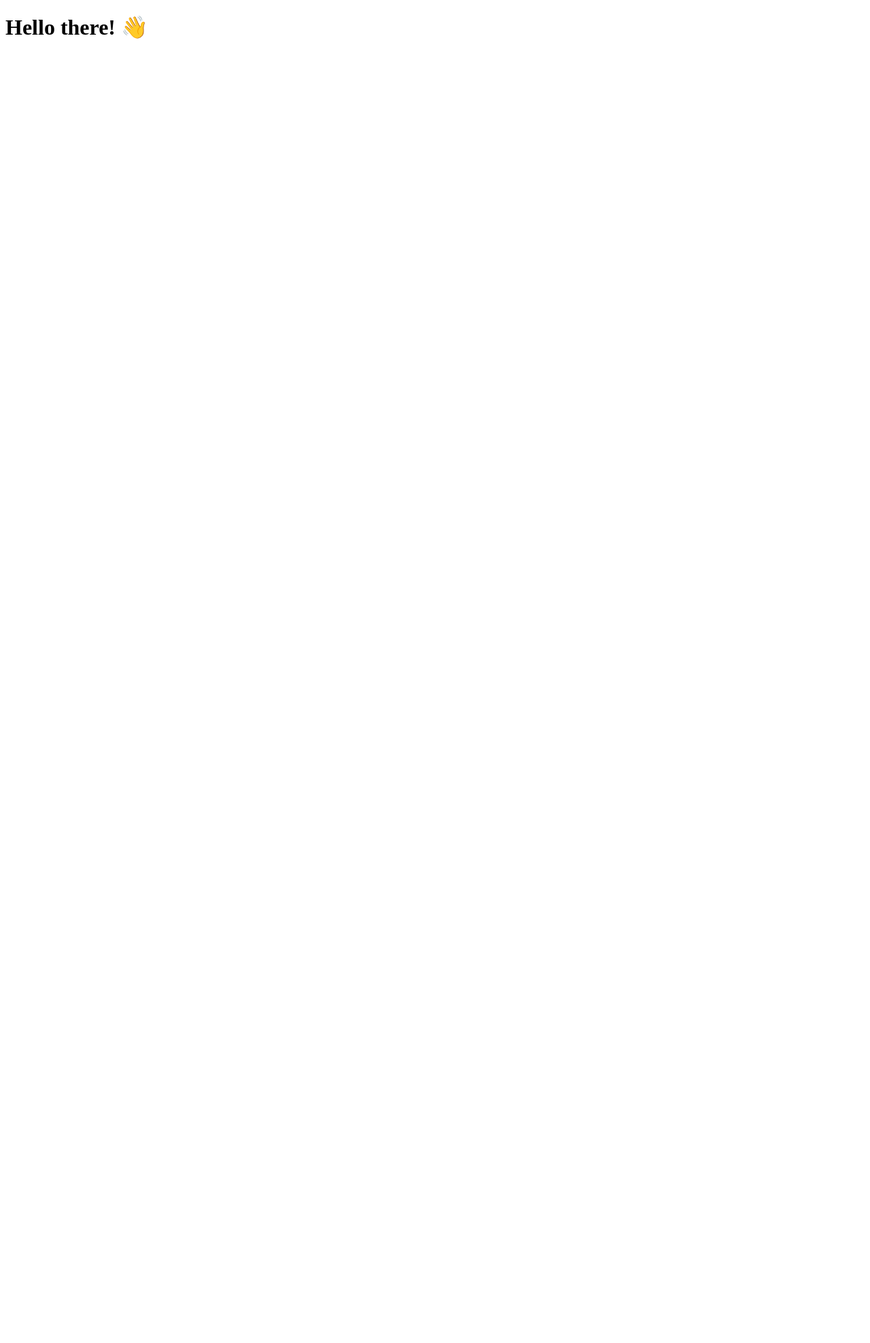
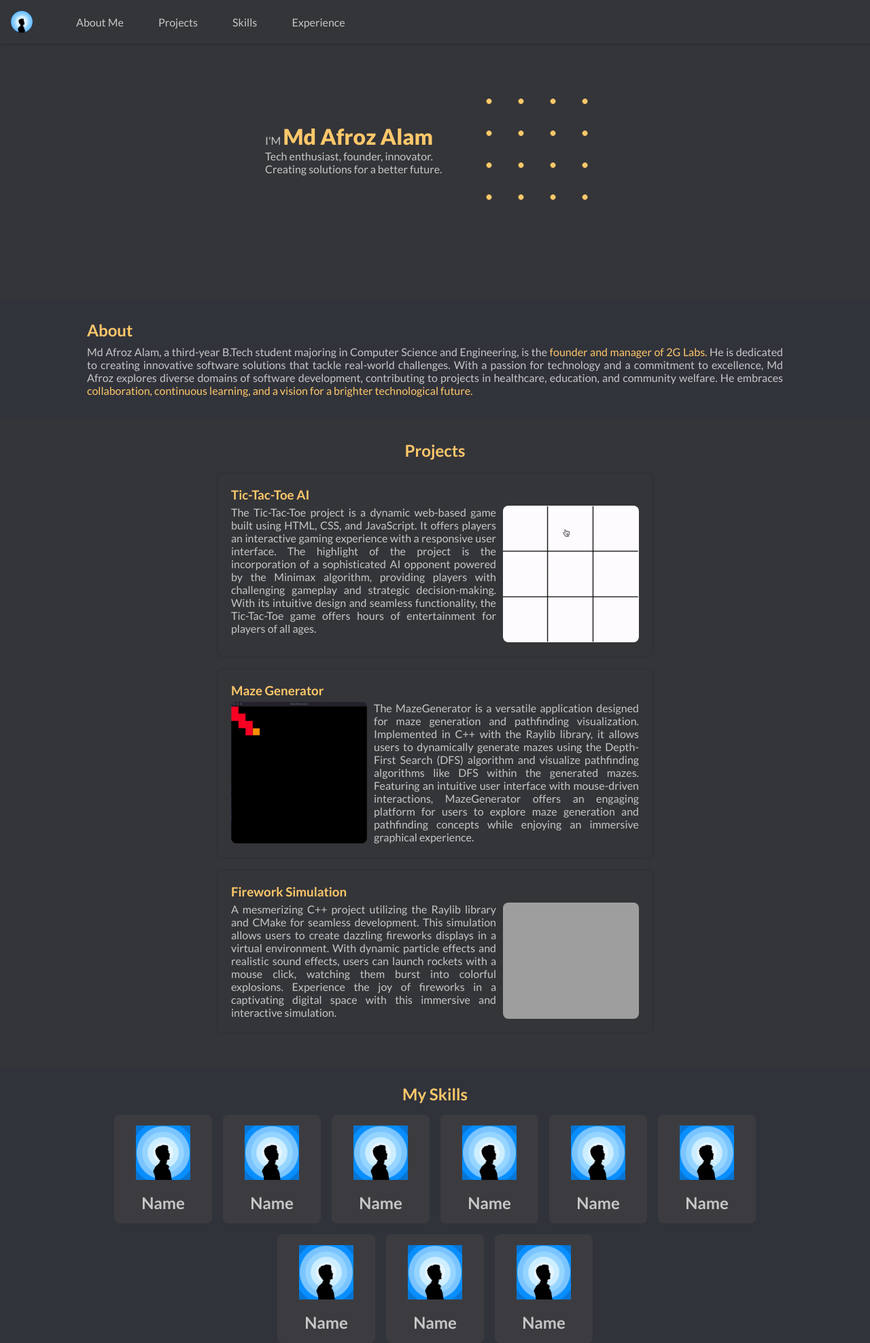
Before and after one commit to 2G-Afroz/2G-Afroz.github.io, a plain HTML site: page index.html in a window 1280 px wide. Shown: the whole page at 68% size. Before the commit the page ends 800 px from the top, so only its background shows below. Drawn offline with Linux system fonts and the light colour scheme; grey boxes are pictures that could not be loaded.

Commit message:
Created half of my portfolio

```diff
--- a/index.html
+++ b/index.html
@@ -4,8 +4,102 @@
 	<meta charset="UTF-8">
 	<meta name="viewport" content="width=device-width, initial-scale=1.0">
 	<title>2G-Afroz</title>
+	<!-- Google fonts -->
+	<link rel="preconnect" href="https://fonts.googleapis.com">
+	<link rel="preconnect" href="https://fonts.gstatic.com" crossorigin>
+	<link href="https://fonts.googleapis.com/css2?family=Lato:ital,wght@0,100;0,300;0,400;0,700;0,900;1,100;1,300;1,400;1,700;1,900&display=swap" rel="stylesheet">
+	<!-- Linking Stylesheet -->
+	<link rel="stylesheet" href="style.css">
 </head>
 <body>
-	<h1>Hello there! 👋</h1>
+	<header>
+		<img src="images/afroz_blue.png" alt="2G-Afroz"/>
+		<ul>
+			<li>About Me</li>
+			<li>Projects</li>
+			<li>Skills</li>
+			<li>Experience</li>
+		</ul>
+	</header>
+	<main>
+		<p>I'M <span class="lato-black">Md Afroz Alam</span><br>Tech enthusiast, founder, innovator.
+			Creating solutions for a better future.</p>
+		<img src="images/pattern.png" alt="pattern" />
+	</main>
+	<div class="about">
+		<h2>About</h2>
+		<p>Md Afroz Alam, a third-year B.Tech student majoring in Computer Science and Engineering, is the <span>founder and manager of 2G Labs.</span> He is dedicated to creating innovative software solutions that tackle real-world challenges. With a passion for technology and a commitment to excellence, Md Afroz explores diverse domains of software development, contributing to projects in healthcare, education, and community welfare. He embraces <span>collaboration, continuous learning, and a vision for a brighter technological future.</span></p>
+	</div>
+	<div class="projects">
+		<h2>Projects</h2>
+		<div class="project">
+			<h3>Tic-Tac-Toe AI</h3>
+			<div>
+				<p>
+					The Tic-Tac-Toe project is a dynamic web-based game built using HTML, CSS, and JavaScript. It offers players an interactive gaming experience with a responsive user interface. The highlight of the project is the incorporation of a sophisticated AI opponent powered by the Minimax algorithm, providing players with challenging gameplay and strategic decision-making. With its intuitive design and seamless functionality, the Tic-Tac-Toe game offers hours of entertainment for players of all ages.
+				</p>
+				<img src="images/tic-tac-toe.gif" alt="Tic Tac Toe" />
+			</div>
+		</div>
+		<div class="project">
+			<h3>Maze Generator</h3>
+			<div>
+				<img src="images/maze-generator.gif" alt="Maze Generator" />
+				<p>
+					The MazeGenerator is a versatile application designed for maze generation and pathfinding visualization. Implemented in C++ with the Raylib library, it allows users to dynamically generate mazes using the Depth-First Search (DFS) algorithm and visualize pathfinding algorithms like DFS within the generated mazes. Featuring an intuitive user interface with mouse-driven interactions, MazeGenerator offers an engaging platform for users to explore maze generation and pathfinding concepts while enjoying an immersive graphical experience.
+				</p>
+			</div>
+		</div>
+		<div class="project">
+			<h3>Firework Simulation</h3>
+			<div>
+				<p>
+					A mesmerizing C++ project utilizing the Raylib library and CMake for seamless development. This simulation allows users to create dazzling fireworks displays in a virtual environment. With dynamic particle effects and realistic sound effects, users can launch rockets with a mouse click, watching them burst into colorful explosions. Experience the joy of fireworks in a captivating digital space with this immersive and interactive simulation.
+				</p>
+				<img src="images/firework.gif" alt="Firework simulaiton." />
+			</div>
+		</div>
+	</div>
+	<div class="skills">
+		<h2>My Skills</h2>
+		<div class="skill-container">
+			<div class="skill">
+				<img src="images/afroz_blue.png" alt="name"/>
+				<h5>Name</h5>
+			</div>
+			<div class="skill">
+				<img src="images/afroz_blue.png" alt="name"/>
+				<h5>Name</h5>
+			</div>
+			<div class="skill">
+				<img src="images/afroz_blue.png" alt="name"/>
+				<h5>Name</h5>
+			</div>
+			<div class="skill">
+				<img src="images/afroz_blue.png" alt="name"/>
+				<h5>Name</h5>
+			</div>
+			<div class="skill">
+				<img src="images/afroz_blue.png" alt="name"/>
+				<h5>Name</h5>
+			</div>
+			<div class="skill">
+				<img src="images/afroz_blue.png" alt="name"/>
+				<h5>Name</h5>
+			</div>
+			<div class="skill">
+				<img src="images/afroz_blue.png" alt="name"/>
+				<h5>Name</h5>
+			</div>
+			<div class="skill">
+				<img src="images/afroz_blue.png" alt="name"/>
+				<h5>Name</h5>
+			</div>
+			<div class="skill">
+				<img src="images/afroz_blue.png" alt="name"/>
+				<h5>Name</h5>
+			</div>
+		</div>
+	</div>
 </body>
 </html>
--- /dev/null
+++ b/style.css
@@ -0,0 +1,210 @@
+:root {
+	--primary: rgb(52, 53, 57);
+	--primary-dark: rgb(49, 51, 59);
+	--secondary: rgb(255, 200, 106);
+	--on-primary: rgb(199, 199, 199);
+}
+.lato-thin {
+	font-family: "Lato", sans-serif;
+	font-weight: 100;
+	font-style: normal;
+}
+
+.lato-thin-italic {
+	font-family: "Lato", sans-serif;
+	font-weight: 100;
+	font-style: italic;
+}
+
+.lato-light {
+	font-family: "Lato", sans-serif;
+	font-weight: 300;
+	font-style: normal;
+}
+
+.lato-light-italic {
+	font-family: "Lato", sans-serif;
+	font-weight: 300;
+	font-style: italic;
+}
+
+.lato-regular {
+	font-family: "Lato", sans-serif;
+	font-weight: 400;
+	font-style: normal;
+}
+
+.lato-regular-italic {
+	font-family: "Lato", sans-serif;
+	font-weight: 400;
+	font-style: italic;
+}
+
+.lato-bold {
+	font-family: "Lato", sans-serif;
+	font-weight: 700;
+	font-style: normal;
+}
+
+.lato-bold-italic {
+	font-family: "Lato", sans-serif;
+	font-weight: 700;
+	font-style: italic;
+}
+
+.lato-black {
+	font-family: "Lato", sans-serif;
+	font-weight: 900;
+	font-style: normal;
+}
+
+.lato-black-italic {
+	font-family: "Lato", sans-serif;
+	font-weight: 900;
+	font-style: italic;
+}
+
+* {
+	margin: 0;
+	padding: 0;
+}
+
+body {
+	background-color: var(--primary);
+	font-family: "Lato", sans-serif;
+	font-weight: 400;
+	font-style: normal;
+	color: var(--on-primary);
+}
+
+header {
+	padding: 1em;
+	box-shadow: 0 1px 4px rgba(0, 0, 0, 0.2);
+	width: 100%;
+	display: flex;
+	flex-direction: row;
+	align-items: center;
+	position: fixed;
+	background-color: var(--primary);
+}
+
+header img{
+	width: 32px;
+	height: 32px;
+	border-radius: 50%;
+}
+
+header ul {
+	list-style: none;
+	display: flex;
+	margin-left: 5vw;
+	column-gap: 4vw;
+}
+
+header ul li:hover {
+	color: white;
+	text-shadow: 0px 0px 2px white;
+	cursor: pointer;
+}
+
+main {
+	display: flex;
+	flex-direction: row;
+	padding: 15vh 0;
+	align-items: center;
+	justify-content: center;
+}
+main p {
+	width: 300px;
+}
+main span {
+	font-size: 2em;
+	color: var(--secondary);
+}
+main img {
+	width: 200px;
+}
+
+.about {
+	background-color: var(--primary-dark);
+	padding: 2em 10vw;
+}
+.about h2 {
+	color: var(--secondary);
+	margin-bottom: 8px;
+}
+.about p {
+	text-align: justify;
+}
+.about span {
+	color: var(--secondary);
+}
+
+.projects {
+	padding: 2em 10vw;
+}
+.projects h2 {
+	color: var(--secondary);
+	text-align: center;
+	margin-bottom: 10px;
+}
+.projects .project {
+	padding: 20px;
+	min-width: 500px;
+	max-width: 600px;
+	margin: 20px auto;
+	box-shadow: 0px 0px 4px rgba(0, 0, 0, 0.2);
+	border-radius: 8px;
+}
+.projects .project h3{
+	margin-bottom: 5px;
+	color: var(--secondary);
+}
+.projects .project div{
+	display: flex;
+	flex-direction: row;
+	column-gap: 10px;
+}
+.projects .project div img{
+	width: 200px;
+	border-radius: 8px;
+}
+.projects .project div p{
+	text-align: justify;
+}
+
+.skills {
+	display: flex;
+	flex-direction: column;
+	align-items: center;
+	justify-content: center;
+	background-color: var(--primary-dark);
+}
+.skills h2 {
+	color: var(--secondary);
+	margin-top: 24px;
+	margin-bottom: 16px;
+}
+.skills .skill-container {
+	display: flex;
+	flex-direction: row;
+	flex-wrap: wrap;
+	align-items: center;
+	justify-content: center;
+	max-width: 1000px;
+	gap: 16px;
+}
+.skills .skill-container .skill {
+	padding: 16px 32px;
+	border-radius: 8px;
+	background-color: #3C3C40;
+	justify-content: center;
+}
+.skills .skill-container .skill img{
+	height: 80px;
+}
+.skills .skill-container .skill h5{
+	text-align: center;
+	margin-top: 16px;
+	font-size: 1.5em;
+}
```
Also changed, not shown: images/afroz_blue.png (added), images/afroz_red.png (added), images/maze-generator.gif (added), images/pattern.png (added), images/tic-tac-toe.gif (added), 1 other file.
